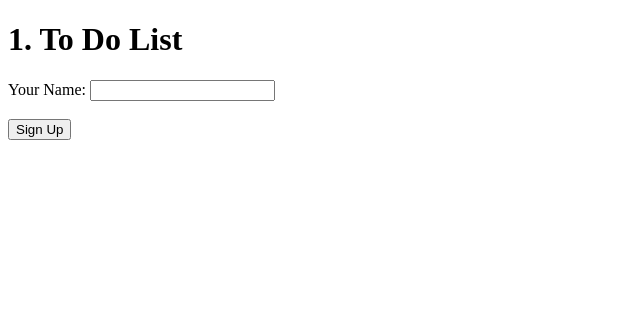
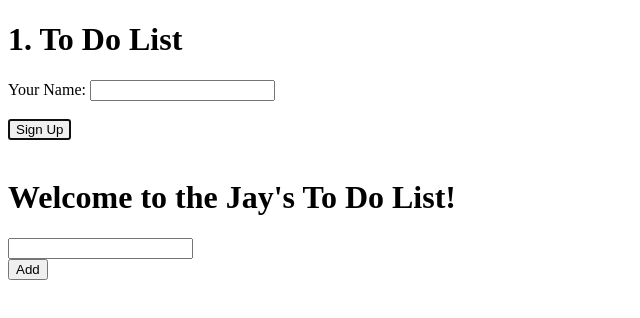
Before and after one commit to JayhyunChun/project-jay, a plain HTML site: page todo-list/application.html in a window 1280 px wide. Shown: the whole page, without its empty margins (0-640 px from the left). Drawn offline with Linux system fonts and the light colour scheme.

Commit message:
some updates

```diff
--- a/todo-list/application.html
+++ b/todo-list/application.html
@@ -7,19 +7,28 @@
     content="width=device-width,initial-scale=1":
     width=device-width: Sets the width of the page to follow the screen-width of the device
     initial-scale=1: Sets the initial zoom level when the page is first loaded by the browser-->
-    <link rel="stylesheet" href="">
     <style>
     </style>
-    <script src=""></script>
     <body>
         <!-- <img src="img_la.jpg" alt="LA" style="width:100%"> -->
-
-        <div class="">
+        <div class="sign up form">
             <h1>1. To Do List</h1>
             <label for="name">Your Name: </label>
             <input type="text" id="name" name="name"><br><br>
-            <button>Sign Up</button>
+            <button name="sign up button" id="sign up" autofocus>Sign Up</button>
+            <br><br>
+            <ol>
+
+            </ol>
         </div>
 
+        <div class="to do form" id="to do">
+            <h1>Welcome to the Jay's To Do List!</h1>
+            <ul>
+
+            </ul>
+            <input type="text" id="to do" name="to do text"><br>
+            <button name="add button" id="add">Add</button>
+        </div>
     </body>
 </html>
```
